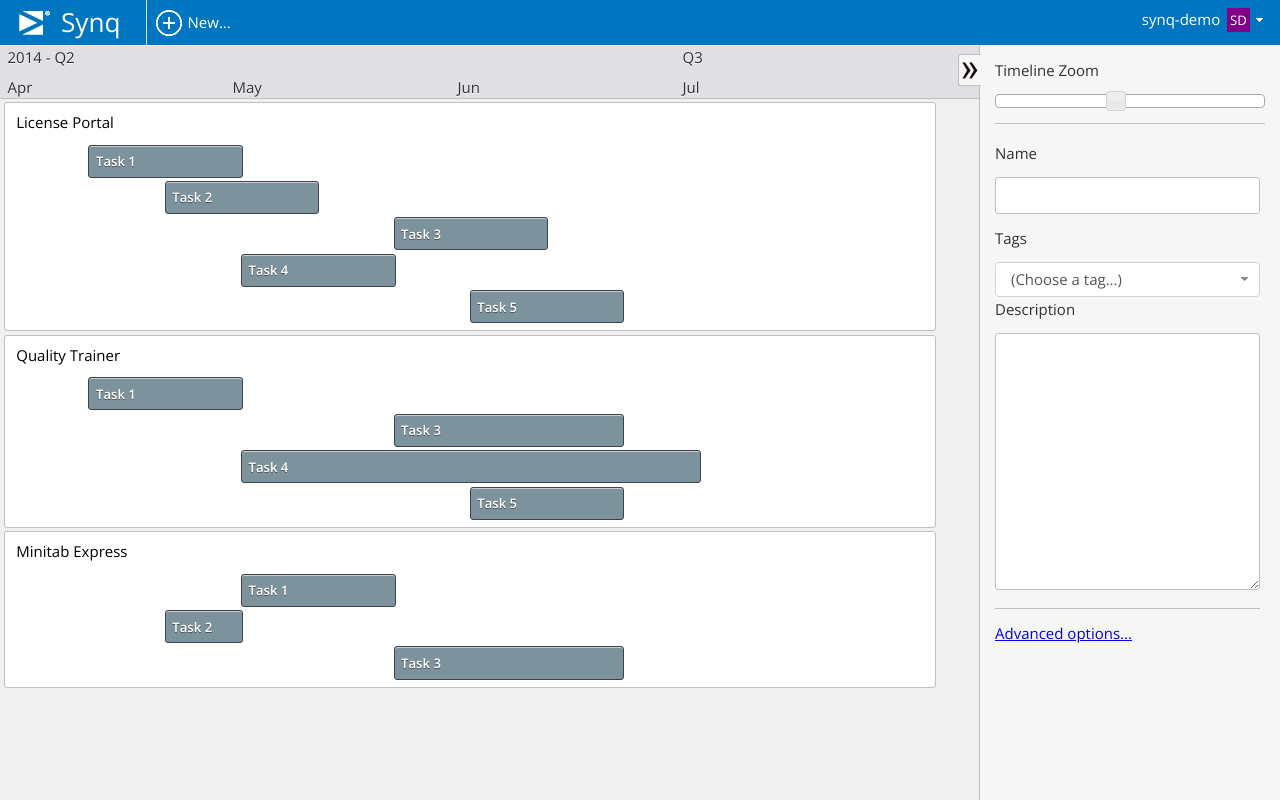
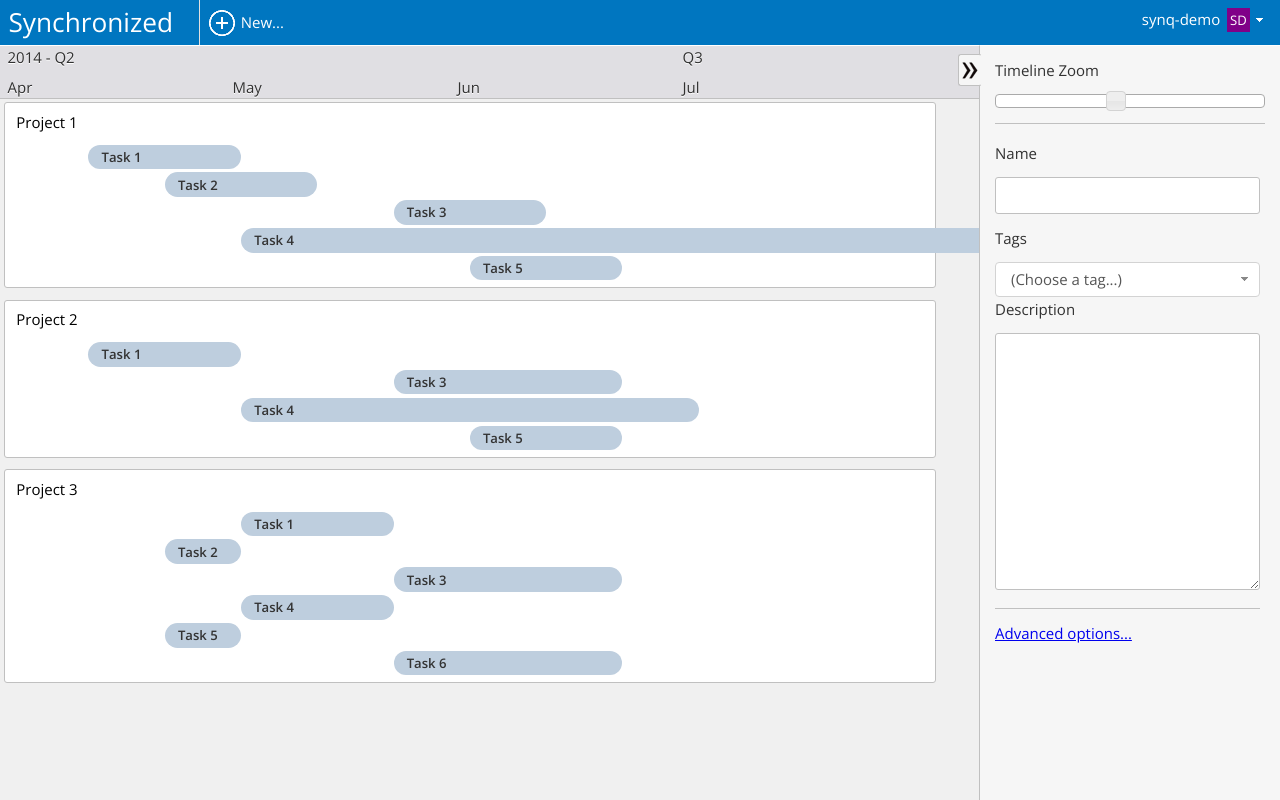
Before and after one commit to mjyeaney/TaskTrack, a plain HTML site: page index.html in a window 1280 px wide. Drawn offline with nearby package versions, Linux system fonts and the light colour scheme.

Commit message:
Updated files

```diff
--- a/index.html
+++ b/index.html
@@ -3,14 +3,14 @@
 <head>
     <meta http-equiv="Content-Type" content="text/html; charset=utf-8">
     <meta name="viewport" content="width=device-width, user-scalable=no">
-    <title>Synq - Project Planning Tools</title>
+    <title>Synchronized - Project Planning Tools</title>
     <link href="//fonts.googleapis.com/css?family=Open+Sans:400,300,600" rel="stylesheet" type="text/css" />
     <link rel="stylesheet" href="/scripts/jquery-ui-1.11.1.custom/jquery-ui.css" type="text/css" />
     <link rel="stylesheet" href="/styles/core.css" type="text/css" />
 </head>
 <body>
     <div id="header">
-        <h1>Synq</h1>
+        <h1>Synchronized</h1>
 
         <ul id="menuOptions">
             <li class="new">New...</li>
--- a/scripts/data.js
+++ b/scripts/data.js
@@ -29,22 +29,22 @@
 
     // define some lanes
     view.Lanes.push({
-        Name : 'License Portal',
-        Description : 'Identity and License management hub for Minitab cloud-based products',
+        Name : 'Project 1',
+        Description : 'Sample project #1.',
         ID : '0c7848b2-aec8-4dfb-8629-322798daf45a',
         Tags : [],
         Activities : []
     });
     view.Lanes.push({
-        Name : 'Quality Trainer',
-        Description : 'Online statistical/quality improvement training.',
+        Name : 'Project 2',
+        Description : 'Sample project #2.',
         ID : '0c7848b2-aec8-4dfb-8629-322798daf45b',
         Tags : [],
         Activities : []
     });
     view.Lanes.push({
-        Name : 'Minitab Express',
-        Description : 'Cross-platform version of MSS targeted at the academic markets.',
+        Name : 'Project 3',
+        Description : 'Sample project #3.',
         ID : '0c7848b2-aec8-4dfb-8629-322798daf45c',
         Tags : [],
         Activities : []
@@ -83,7 +83,7 @@
         Name : 'Task 4',
         Tags : [],
         StartDate : '2014-07-01',
-        EndDate : '2014-09-30',
+        EndDate : '2015-09-30',
         Completed : false,
         Description : ''
     });
@@ -162,6 +162,32 @@
         Completed : false,
         Description : ''
     });
+    view.Lanes[2].Activities.push({
+        Name : 'Task 4',
+        Tags : [],
+        StartDate : '2014-07-01',
+        EndDate : '2014-09-30',
+        Completed : false,
+        Description : ''
+    });
+    // June -> Sept
+    view.Lanes[2].Activities.push({
+        Name : 'Task 5',
+        Tags : [],
+        StartDate : '2014-06-01',
+        EndDate : '2014-07-30',
+        Completed : false,
+        Description : ''
+    });
+    // Oct -> Nov
+    view.Lanes[2].Activities.push({
+        Name : 'Task 6',
+        Tags : [],
+        StartDate : '2014-09-01',
+        EndDate : '2014-11-31',
+        Completed : false,
+        Description : ''
+    });
 
     return view;
 };
--- a/scripts/main.js
+++ b/scripts/main.js
@@ -24,7 +24,6 @@
     // Synchronize scrolling between project area and timeline
     $('#planChart').on('scroll', function(){
         $('#timeline').scrollLeft($(this).scrollLeft());
-        $('ol.projects li h3').css('margin-left', Math.max(4, $(this).scrollLeft()));
     });
 
     // Create zoom slider
--- a/styles/core.css
+++ b/styles/core.css
@@ -49,13 +49,9 @@
     font-size: 1.75em;
     line-height: 1.75em;
     float: left;
-    width: 3.25em;
     border-right: 1px solid #e0e0e0;
-    background-image: url(/images/corplogo.png);
-    background-repeat: no-repeat;
-    background-position: left center;
-    padding-left: 1.75em;
-    margin-right: .25em;
+    margin: 0 .25em 0 -.25em;
+    padding-right: 1em;
 }
 
 #header ul { list-style-type: none; }
@@ -180,7 +176,7 @@
 #planChart ol.projects li.swimlane {
     background-color: #fff;
     border: 1px solid #c0c0c0;
-    margin: .25em;
+    margin: .25em .25em .75em .25em;
     padding: .25em .5em .25em .5em;
     border-radius: 3px;
 }
@@ -193,19 +189,20 @@
     font-weight: 400;
 }
 #planChart ol.projects li.swimlane .row {
-    border: 1px solid #3C434D;
-    border-radius: 3px;
+    border-radius: 15px;
     margin-bottom: .25em;
     font-size: .875em;
-    color: #fff;
-    background-color: #7C939D;
-    box-shadow: inset 0px 1px #ccc;
+    color: #333;
+    background-color: #becede;
+    cursor: pointer;
+    overflow: hidden;
 }
 #planChart ol.projects li.swimlane .row h5 {
-    padding: .5em;
+    padding: .25em 1em .25em 1em;
     font-size: 1em;
-    text-shadow: 0px 1px #555;
+    white-space: nowrap;
     font-weight: bold;
+    text-overflow: elipsis;
 }
 
 #options {
@@ -218,6 +215,7 @@
     padding: 0 1em;
     overflow: visible;
     border-top: 1px solid #fff;
+    transition: all .25s;
 }
 #options .region { border-bottom: 1px solid #c0c0c0; padding: 1em 0; }
 #options h3 {
```
